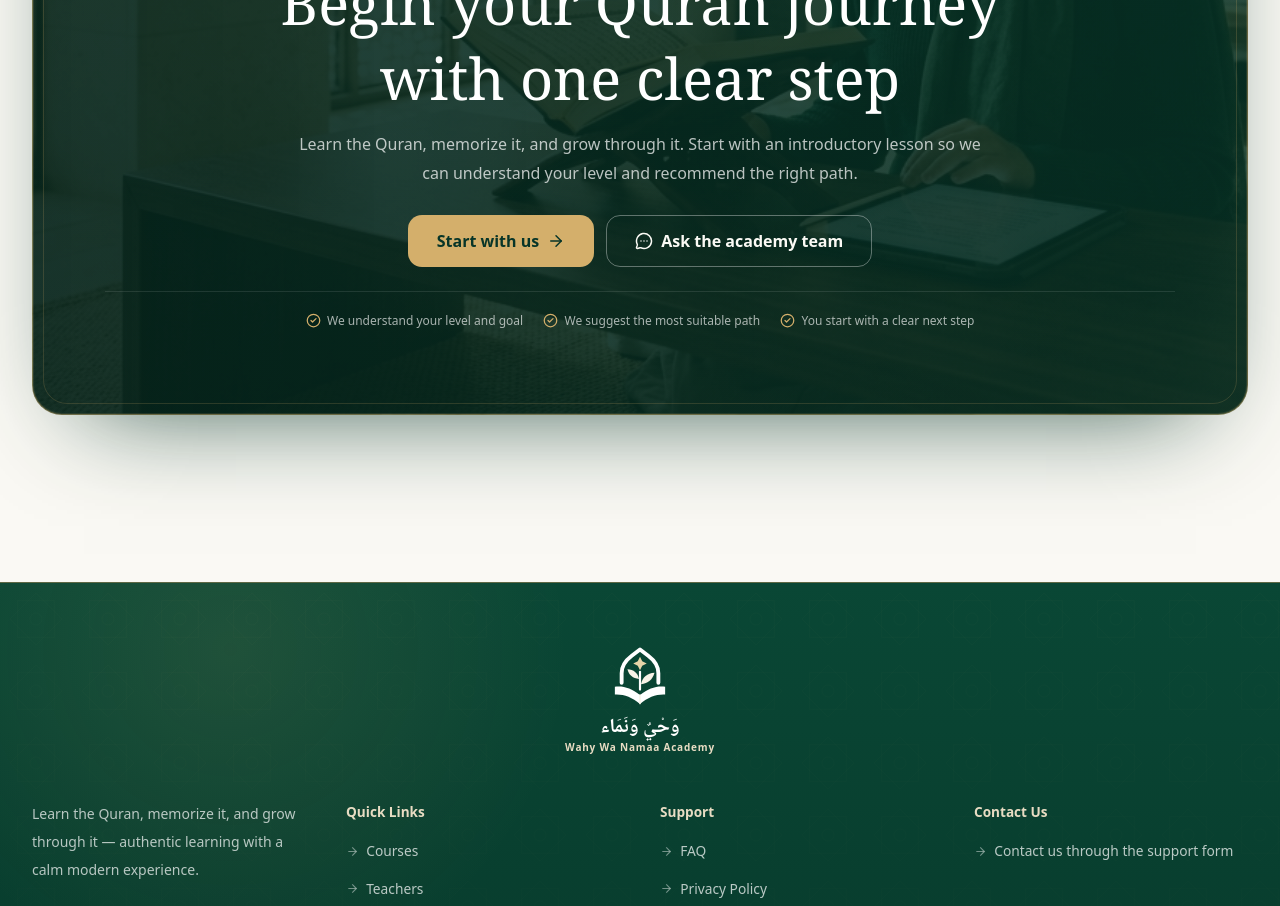
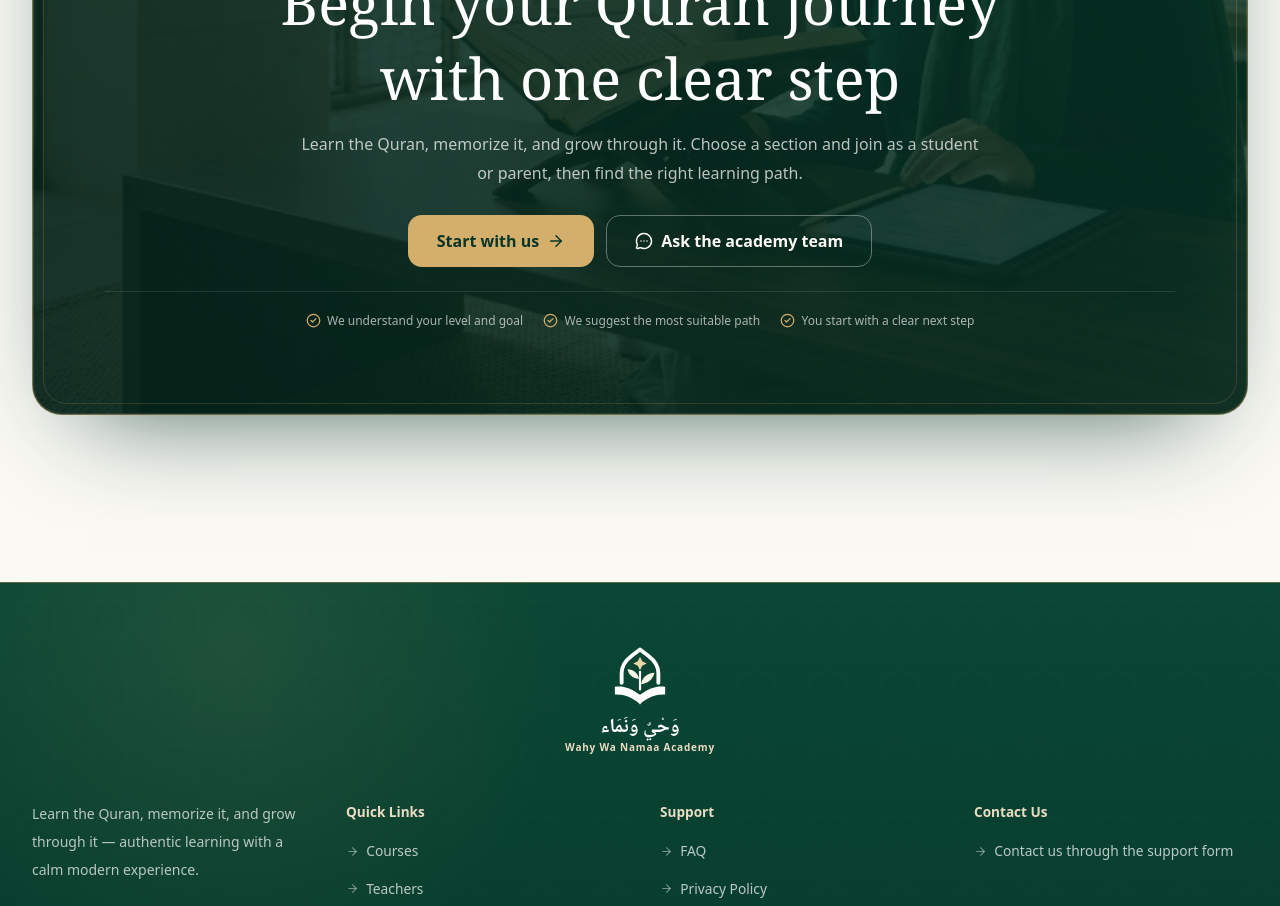
Before and after one commit to hamyn203-commits/al-athar-academy, a React (Vite) app: page /en in a window 1280 px wide. Shown: the part 9220-10126 px from the top of the page. Built offline with nearby package versions, Linux system fonts and the light colour scheme; no server answers.

Commit message:
polish: align public enrollment CTAs and women's signup section

```diff
--- a/src/pages/NewLandingPage/sections/CTASection.jsx
+++ b/src/pages/NewLandingPage/sections/CTASection.jsx
@@ -27,8 +27,8 @@ export default function CTASection() {
           <h2>{isAr ? 'ابدأ رحلتك مع القرآن بخطوة بسيطة وواضحة' : 'Begin your Quran journey with one clear step'}</h2>
           <p>
             {isAr
-              ? 'نتعلم القرآن، نحفظه، وننمو به. ابدأ بحصة تعريفية تساعدنا على فهم مستواك واختيار الطريق المناسب لك.'
-              : 'Learn the Quran, memorize it, and grow through it. Start with an introductory lesson so we can understand your level and recommend the right path.'}
+              ? 'نتعلم القرآن، نحفظه، وننمو به. اختر قسمك وسجّل كطالب أو ولي أمر، ثم نساعدك في تحديد المسار الذي يناسبك.'
+              : 'Learn the Quran, memorize it, and grow through it. Choose a section and join as a student or parent, then find the right learning path.'}
           </p>
 
           <div className="wn-final-cta__actions">
```
